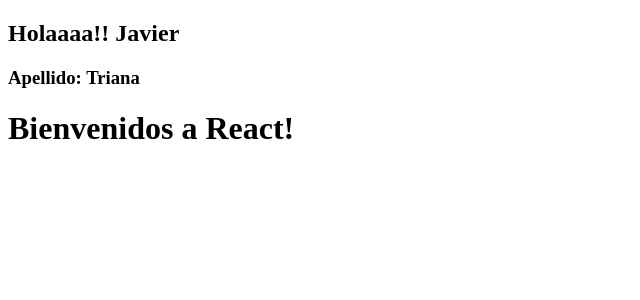
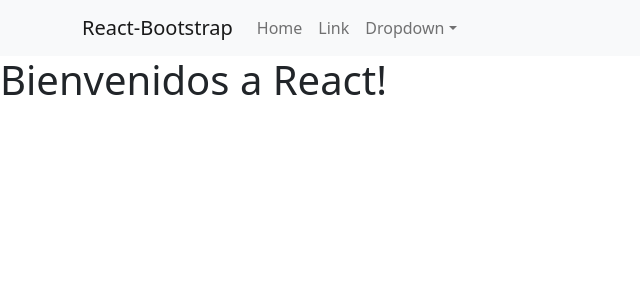
Before and after one commit to JuanCarlosMarino/Experts, a React (Create React App) app in the folder frontend/: page / in a window 1280 px wide. Shown: the top 300 px of the page, without its empty margins (0-640 px from the left). Built offline with nearby package versions, Linux system fonts and the light colour scheme.

Commit message:
Navbar example

```diff
--- a/frontend/package.json
+++ b/frontend/package.json
@@ -6,7 +6,9 @@
     "@testing-library/jest-dom": "^5.15.0",
     "@testing-library/react": "^11.2.7",
     "@testing-library/user-event": "^12.8.3",
+    "bootstrap": "^5.1.3",
     "react": "^17.0.2",
+    "react-bootstrap": "^2.0.2",
     "react-dom": "^17.0.2",
     "react-scripts": "4.0.3",
     "web-vitals": "^1.1.2"
--- a/frontend/src/App.js
+++ b/frontend/src/App.js
@@ -1,4 +1,4 @@
-
+import 'bootstrap/dist/css/bootstrap.min.css';
 import NavBar from "./components/NavBar";
 
 function App() {
--- a/frontend/src/components/NavBar.js
+++ b/frontend/src/components/NavBar.js
@@ -1,12 +1,40 @@
 import React from "react";
+import Button from "react-bootstrap/Button";
+import Navbar from "react-bootstrap/Navbar";
+import Container from "react-bootstrap/Container";
+import Nav from "react-bootstrap/Nav";
+import NavDropdown from "react-bootstrap/NavDropdown";
 
 const NavBar = (props) => {
     return(
         <div>
-            <h2>Holaaaa!! {props.nombre} </h2>
-            <h3>Apellido: {props.apellido}</h3>
+            <Navbar bg="light" expand="lg">
+            <Container>
+                <Navbar.Brand href="#home">React-Bootstrap</Navbar.Brand>
+                <Navbar.Toggle aria-controls="basic-navbar-nav" />
+                <Navbar.Collapse id="basic-navbar-nav">
+                <Nav className="me-auto">
+                    <Nav.Link href="#home">Home</Nav.Link>
+                    <Nav.Link href="#link">Link</Nav.Link>
+                    <NavDropdown title="Dropdown" id="basic-nav-dropdown">
+                    <NavDropdown.Item href="#action/3.1">Action</NavDropdown.Item>
+                    <NavDropdown.Item href="#action/3.2">Another action</NavDropdown.Item>
+                    <NavDropdown.Item href="#action/3.3">Something</NavDropdown.Item>
+                    <NavDropdown.Divider />
+                    <NavDropdown.Item href="#action/3.4">Separated link</NavDropdown.Item>
+                    </NavDropdown>
+                </Nav>
+                </Navbar.Collapse>
+            </Container>
+            </Navbar>
         </div>
     )
 }
 
+const styles = {
+    color : "red",
+    fontFamily : "Arial",
+    fontSize : "30px"
+}
+
 export default NavBar;
```
Also changed, not shown: 1 other file (tests, documents, lock files or other folders).
